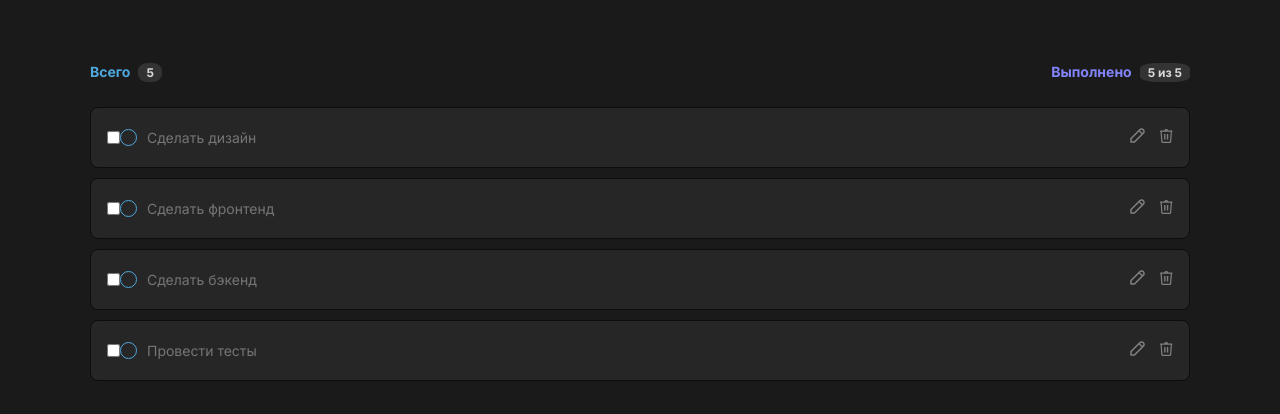
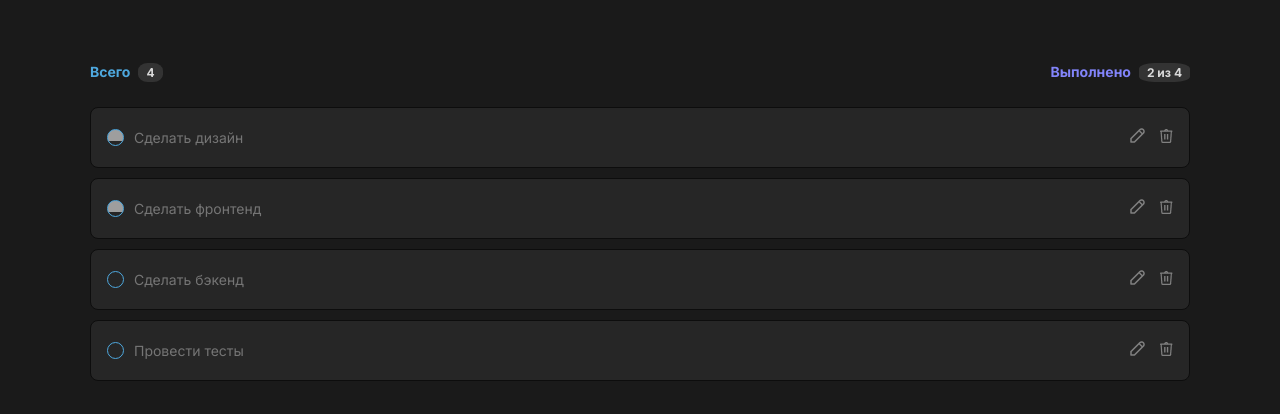
Before and after one commit to romandarmosyuk/todoist, a React (Vite) app: page / in a window 1280 px wide. Shown: the part 204-618 px from the top of the page. Built offline with nearby package versions, Linux system fonts and the light colour scheme; grey boxes are pictures that could not be loaded.

Commit message:
make checkbox

```diff
--- a/src/App.tsx
+++ b/src/App.tsx
@@ -27,7 +27,7 @@ function App() {
    <Wrapper>
       <Logo/>
       <SearchBlock addToDo={ addToDo }/>
-      <Counter />
+      <Counter toDoList={ toDoList }/>
       <ListToDo toDoList={ toDoList } deleteToDo={ deleteToDo }/>
    </Wrapper>
   )
--- a/src/components/Card/index.tsx
+++ b/src/components/Card/index.tsx
@@ -15,12 +15,9 @@ interface CardProps {
 
 export const Card = ({card, deleteToDo}: CardProps) => {
    const [value, setValue] = useState('');
-
-
-
    return (
       <div className={ cls.card }>
-         <Checkbox/>
+         <Checkbox card={card}/>
          <Input
             value={ value }
             className={ cls.input }
--- a/src/components/Checkbox/index.module.scss
+++ b/src/components/Checkbox/index.module.scss
@@ -9,25 +9,17 @@ label {
    border-radius: 50%;
    border: 1px solid #4EA8DE;
    margin: auto 0;
-
-   &::after {
-      content: '';
-      width: 17px;
-      height: 17px;
-      background-image: url('./check.svg');
-      background-repeat: no-repeat;
-      background-size: contain;
-      transform: scale(0);
-   }
-
 }
 
-// .real:checked {
-//    $selector: check;
-// }
+.real {
+   width: 0;
+   height: 0;
+   position: absolute;
+   z-index: -1;
+}
 
-// @if check {
-//    .custom::before {
-//       transform: scale(1);
-//    }
-// }
+.active {
+   background-image: url('./check.svg');
+   background-repeat: no-repeat;
+   background-size: contain;
+}
--- a/src/components/Checkbox/index.tsx
+++ b/src/components/Checkbox/index.tsx
@@ -1,14 +1,26 @@
+import { useState } from 'react';
+import { Task } from '../ListToDo/data';
 import cls from './index.module.scss';
 
 interface CheckboxProps {
-   className?: string;
+   card: Task;
 }
 
-export const Checkbox = ( {className}: CheckboxProps) => {
+export const Checkbox = ( {card}: CheckboxProps) => {
+   const [isChecked, setIsChecked] = useState(card.complete)
+
+   const checkHandler = () => {
+      setIsChecked(!isChecked)
+
+   }
+
+   card.complete = isChecked;
+   console.log(card)
+
    return (
-      <label>
-         <input type="checkbox" className={ cls.real + '' + `${ className }`}/>
-         <span className={ cls.custom }> </span>
+      <label >
+         <input type="checkbox" defaultChecked={ isChecked } onClick={ checkHandler } className={ cls.real }/>
+         <span  className={ `${cls.custom} ${ isChecked ? cls.active : ''}` }> </span>
       </label>
 
    )
--- a/src/components/Counter/index.tsx
+++ b/src/components/Counter/index.tsx
@@ -1,25 +1,23 @@
-import { useState } from 'react';
 import cls from './index.module.scss';
 import { Task } from '../ListToDo/data';
 
-// interface CounterProps{
-//    toDoList?: Task[];
-//    showCount?: () => number;
-// }
+interface CounterProps{
+   toDoList: Task[];
+}
 
-export const Counter = () => {
-   const [count, setCount] = useState(5)
+export const Counter = ({toDoList}: CounterProps) => {
+   const total = toDoList.length
 
-
+   const totalCompleted = toDoList.filter((el) => el.complete).length
    return (
       <div className={ cls.counter }>
          <span className={ cls.quantity }>Всего</span>
          <div className={ cls.quantity__counter }>
-            <span className={ cls.quantity__number }> { count }</span>
+            <span className={ cls.quantity__number }> { total }</span>
          </div>
          <span className={ cls.done }>Выполнено</span>
          <div className={ cls.done__counter }>
-            <span className={ cls.done__number }>{ count } из { count }</span>
+            <span className={ cls.done__number }>{ totalCompleted } из { total }</span>
          </div>
 
       </div>
--- a/src/components/ListToDo/data.tsx
+++ b/src/components/ListToDo/data.tsx
@@ -6,7 +6,7 @@ export interface Task {
 
 export const data: Task[]= [
    {id: 1, task: 'Сделать дизайн', complete: true },
-   {id: 2, task: 'Сделать фронтенд', complete: false },
+   {id: 2, task: 'Сделать фронтенд', complete: true },
    {id: 3, task: 'Сделать бэкенд', complete: false },
    {id: 4, task: 'Провести тесты', complete: false },
 ]
```
